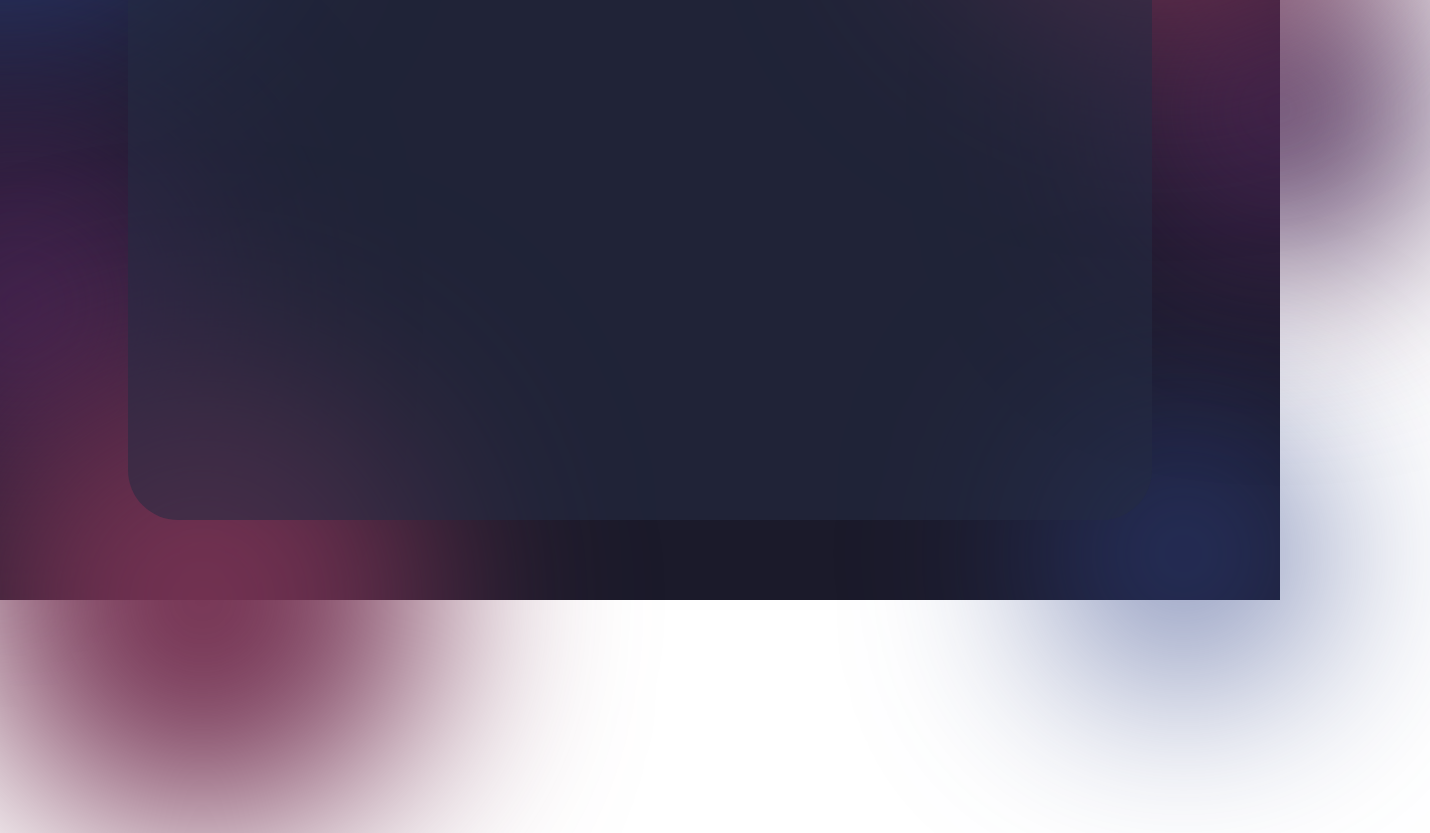
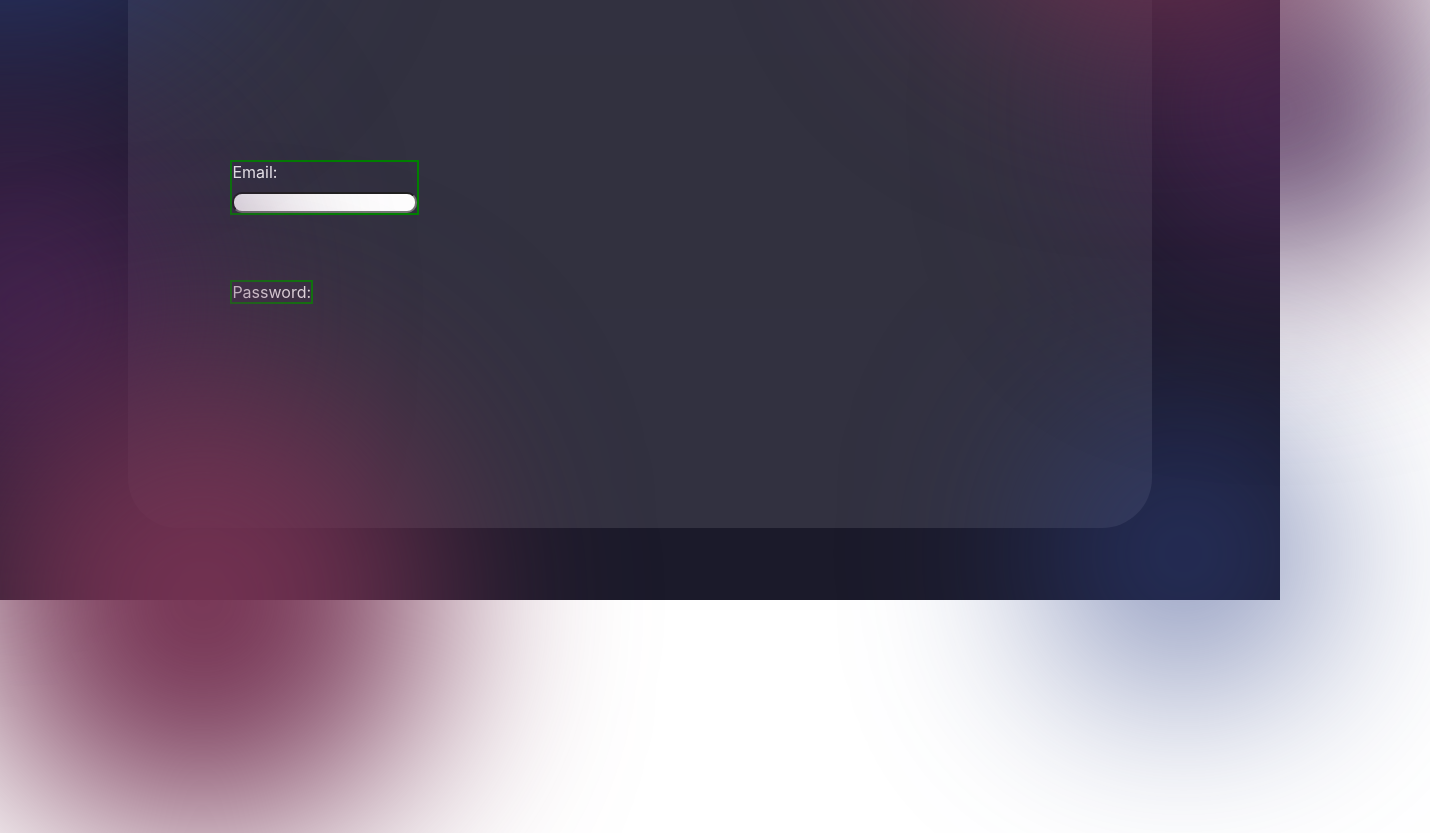
Before and after one commit to Lukacms/Area, a React (Create React App) app in the folder client_web/: page / in a window 1280 px wide. Shown: the part 200-1033 px from the top of the page, 1430 px wide, since content can reach past the window. After the commit the page ends 800 px from the top, so only its background shows below. Built offline with nearby package versions, Linux system fonts and the light colour scheme.

Commit message:
[FIX] change absolute to fixed and begin to to the login page

```diff
--- a/client_web/package.json
+++ b/client_web/package.json
@@ -6,10 +6,11 @@
     "@testing-library/jest-dom": "^5.17.0",
     "@testing-library/react": "^13.4.0",
     "@testing-library/user-event": "^13.5.0",
+    "primereact": "^9.6.2",
     "react": "^18.2.0",
     "react-dom": "^18.2.0",
     "react-router-dom": "^6.16.0",
-    "react-scripts": "5.0.1",
+    "react-scripts": "^5.0.1",
     "web-vitals": "^2.1.4"
   },
   "scripts": {
--- a/client_web/src/pages/Login.js
+++ b/client_web/src/pages/Login.js
@@ -1,21 +1,32 @@
 import '../styles/login.css';
 import useLogin from '../hooks/useLogin';
-import "../styles/App.css";
+import '../styles/App.css';
+import {React, useState} from 'react';
+import { Divider } from 'primereact/divider';
+import { InputText } from 'primereact/inputtext';
+import { Button } from 'primereact/button';
 
 function Login() {
   const {} = useLogin();
+    const [Email, setEmail] = useState("");
 
   return (
-    <div>
     <div className="box">
+      <div className="overflow: hidden">
         <div className="CircleBlu" />
         <div className="CircleBlu2" />
         <div className="CircleHollow" />
         <div className="CircleHollow2" />
         <div className="CirclePink" />
         <div className="CirclePink2" />
+
+        <p className='Text'> {Email} </p>
         <div className="App">
-        <d className="Text"> taaddddtddddfff </d>
+          <label className="EmailBox">
+            Email:
+            <InputText className='TextBox' value={Email} onChange={(e) => setEmail(e.target.value)}/>
+          </label>
+          <label className="PassBox">Password:</label>
         </div>
       </div>
     </div>
--- a/client_web/src/styles/App.css
+++ b/client_web/src/styles/App.css
@@ -1,124 +1,3 @@
-.box {
-    align-items: center;
-    justify-content: center;
-    height: 100vh;
-    width: 100vw;
-    display: flex;
-    background-color: #1B1A2A;
-    overflow:hidden;
-
-}
-
-.App {
-  background-color: rgba(37, 44, 66, 0.56);
-  align-items: center;
-  justify-content: center;
-  width: 80vw;
-  height: 80vh;
-  border-radius: 50px;
-  z-index: 2;
-}
-
-.CircleBlu {
-  height: 500px;
-  width: 500px;
-  top: -250px;
-  left: -250px;
-  z-index: 1;
-  background-color: rgba(48, 66, 134, 0.7);
-  border-radius: 50%;
-  display: inside-block;
-  filter: blur(100px);
-  position: absolute;
-  transform-origin: center;
-  overflow: hidden;
-}
-
-.CircleBlu2 {
-  height: 267px;
-  width: 267px;
-  z-index: 1;
-  left: calc(100vw - 230px);
-  top: calc(100vh - 180px);
-  background-color: rgba(48, 66, 134, 0.7);
-  border-radius: 50%;
-  display: inside-block;
-  filter: blur(100px);
-  position: absolute;
-  transform-origin: center;
-  overflow: hidden;
-}
-
-
-.CircleHollow {
-  height: 351px;
-  width: 351px;
-  left: -154px;
-  bottom: 15vh;
-  z-index: 1;
-  background-color: rgba(69, 35, 81, 1);
-  border-radius: 50%;
-  display: inside-block;
-  filter: blur(100px);
-  position: absolute;
-  transform-origin: center;
-  overflow: hidden;
-}
-
-.CircleHollow2 {
-  height: 300px;
-  width: 300px;
-  left: calc(100vw - 150px);
-  top: 20vh;
-  z-index: 1;
-  background-color: rgba(69, 35, 81, 1);
-  border-radius: 50%;
-  display: inside-block;
-  filter: blur(100px);
-  position: absolute;
-  overflow: hidden;
-  transform-origin: center;
-}
-
-
-.CirclePink {
-  height: 465px;
-  width: 465px;
-  left: -30px;
-  bottom: -233px;
-  z-index: 1;
-  background-color: rgba(116, 50, 82, 1);
-  border-radius: 50%;
-  display: inside-block;
-  filter: blur(100px);
-  position: absolute;
-  transform-origin: center;
-  overflow: hidden;
-}
-
-.CirclePink2 {
-  height: 465px;
-  width: 465px;
-  z-index: 1;
-  top: -233px;
-  left: calc(100vw - 350px);
-  background-color: rgba(116, 50, 82, 1);
-  border-radius: 50%;
-  display: inside-block;
-  filter: blur(100px);
-  position: absolute;
-  transform-origin: center;
-  overflow: hidden;
-}
-
-
-
-.Text {
-    color: white;
-    justify-content: center;
-    margin-left: 50px;
-}
-
 .App-logo {
   height: 40vmin;
   pointer-events: none;
--- a/client_web/src/styles/login.css
+++ b/client_web/src/styles/login.css
@@ -1,2 +1,144 @@
-.login {
+.box {
+    align-items: center;
+    justify-content: center;
+    height: 100vh;
+    display: flex;
+    width: 100vw;
+    background-color: #1B1A2A;
+    overflow: hidden;
+
 }
+
+.App {
+  background-color: rgba(255, 250, 251, 0.1);
+  align-items: center;
+  justify-content: center;
+  width: 80vw;
+  border-radius: 50px;
+  height: 80vh;
+  z-index: 2;
+}
+
+.CircleBlu {
+  height: 500px;
+  width: 500px;
+  top: -250px;
+  left: -250px;
+  z-index: 1;
+  background-color: rgba(48, 66, 134, 0.7);
+  border-radius: 50%;
+  display: inside-block;
+  filter: blur(100px);
+  position: fixed;
+  transform-origin: center;
+  overflow: hidden;
+}
+
+.CircleBlu2 {
+  height: 267px;
+  width: 267px;
+  z-index: 1;
+  left: calc(100vw - 230px);
+  top: calc(100vh - 180px);
+  background-color: rgba(48, 66, 134, 0.7);
+  border-radius: 50%;
+  display: inside-block;
+  filter: blur(100px);
+  position: fixed;
+  transform-origin: center;
+  overflow: hidden;
+}
+
+
+.CircleHollow {
+  height: 351px;
+  width: 351px;
+  left: -154px;
+  bottom: 15vh;
+  z-index: 1;
+  background-color: rgba(69, 35, 81, 1);
+  border-radius: 50%;
+  display: inside-block;
+  filter: blur(100px);
+  position: fixed;
+  transform-origin: center;
+  overflow: hidden;
+}
+
+.CircleHollow2 {
+  height: 300px;
+  width: 300px;
+  left: calc(100vw - 150px);
+  top: 20vh;
+  z-index: 1;
+  background-color: rgba(69, 35, 81, 1);
+  border-radius: 50%;
+  display: inside-block;
+  filter: blur(100px);
+  position: fixed;
+  overflow: hidden;
+  transform-origin: center;
+}
+
+
+.CirclePink {
+  height: 465px;
+  width: 465px;
+  left: -30px;
+  bottom: -233px;
+  z-index: 1;
+  background-color: rgba(116, 50, 82, 1);
+  border-radius: 50%;
+  display: inside-block;
+  filter: blur(100px);
+  position: fixed;
+  transform-origin: center;
+  overflow: hidden;
+}
+.CirclePink2 {
+  height: 465px;
+  width: 465px;
+  z-index: 1;
+  top: -233px;
+  left: calc(100vw - 350px);
+  background-color: rgba(116, 50, 82, 1);
+  border-radius: 50%;
+  display: inside-block;
+  filter: blur(100px);
+  position: fixed;
+  transform-origin: center;
+  overflow: hidden;
+}
+
+
+
+.Text {
+    color: white;
+    justify-content: center;
+    margin-left: 50px;
+}
+
+.EmailBox {
+    color: #FFFFFF;
+    left: 18vw;
+    top: 45vh;
+    border-color: red;
+    border: 2px solid green;
+    position: fixed;
+    display: flex;
+    gap: 10px;
+    flex-direction: column;
+}
+
+.TextBox {
+    border-radius: 10px;
+}
+
+.PassBox {
+    color: #FFFFFF;
+    left: 18vw;
+    top: 60vh;
+    border-color: red;
+    border: 2px solid green;
+    position: absolute;
+}
```
Also changed, not shown: 1 other file (tests, documents, lock files or other folders). Lines whose indentation alone changed are shown as unchanged.
